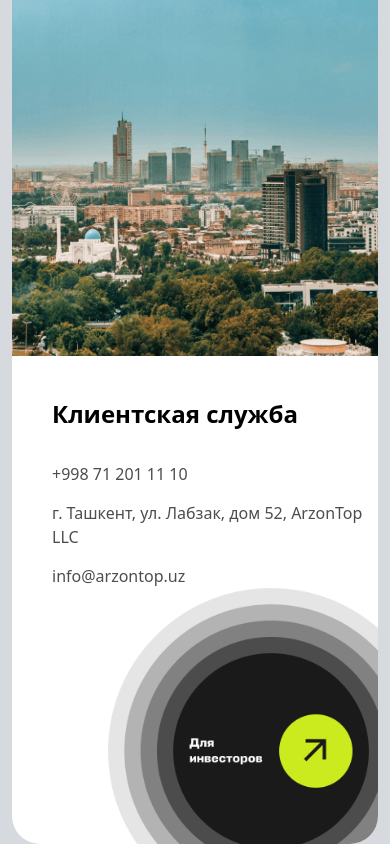
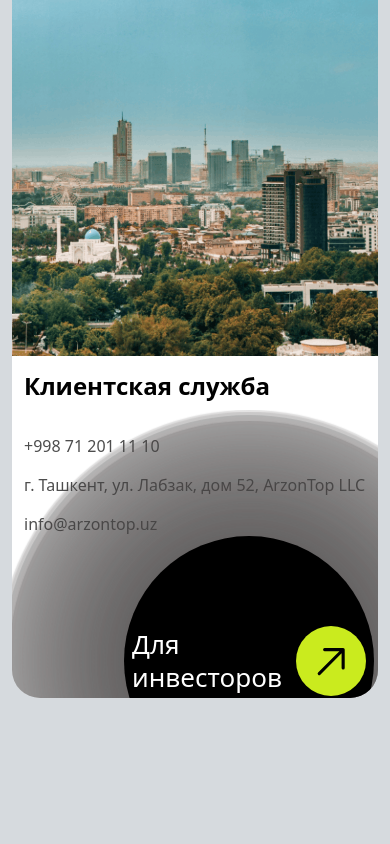
Before and after one commit to boburastonov/arzontop-lp, a React (Vite) app: page /contacts in a window 390 px wide. Shown: the part 219-1063 px from the top of the page. After the commit the page ends 929 px from the top, so only its background shows below. Built offline with nearby package versions, Linux system fonts and the light colour scheme.

Commit message:
add contact page with media queries

```diff
--- a/src/index.css
+++ b/src/index.css
@@ -36,8 +36,54 @@ body {
 }
 
 .usage {
-  background: url('../public/2-bg.png');
+  background: url("../src/assets/2-bg.png");
   background-repeat: no-repeat;
   background-size: auto;
   background-position: center;
 }
+
+/* Pulse animation */
+.pulse-ring {
+  position: absolute;
+  width: 420px;
+  height: 420px;
+  border-radius: 50%;
+  background: radial-gradient(circle, rgb(74, 71, 71), rgba(0, 0, 0, 0));
+  animation: pulse 3s infinite;
+}
+
+.pulse-ring:nth-child(2) {
+  animation-delay: 0.4s;
+}
+
+.pulse-ring:nth-child(3) {
+  animation-delay: 0.8s;
+}
+
+.pulse-ring:nth-child(4) {
+  animation-delay: 1.2s;
+}
+
+@keyframes pulse {
+  0% {
+    transform: scale(1);
+    opacity: 1;
+  }
+  100% {
+    transform: scale(1.4);
+    opacity: 0.5;
+  }
+}
+
+@media (max-width: 520px) {
+  @keyframes pulse {
+    0% {
+      transform: scale(1);
+      opacity: 1;
+    }
+    100% {
+      transform: scale(1.2);
+      opacity: 0.5;
+    }
+  }
+}
--- a/src/pages/contacts/contacts.jsx
+++ b/src/pages/contacts/contacts.jsx
@@ -1,29 +1,51 @@
 import React from "react";
 import contactBg from "../../assets/contact-bg.png";
-import Invest from "../../assets/invest.png";
-import { FaArrowRight } from "react-icons/fa";
 import { NavLink } from "react-router-dom";
 import Header from "../../components/header";
+import { GoArrowRight } from "react-icons/go";
 
 const Contacts = () => {
   return (
     <section>
       <Header />
-      <div className="container flex md:flex-row flex-col rounded-[28px] mx-auto h-[550px] px-3">
+      <div className="container flex flex-col mx-auto px-3 pb-3">
+        <div className="w-full flex md:flex-row flex-col md:items-stretch items-center mx-auto md:h-[550px] rounded-[28px]">
+          {" "}
           <img
-          className="object-left-top md:rounded-bl-[28px] md:rounded-tr-none rounded-tl-[28px] rounded-tr-[28px]"
+            className="md:w-auto w-full object-left-top md:rounded-bl-[28px] md:rounded-tr-none rounded-tl-[28px] rounded-tr-[28px]"
             src={contactBg}
             alt="picture"
           />
-        <article className="md:w-[65%] pt-10 pl-10 bg-white md:rounded-tr-[28px] md:rounded-br-[28px] md:rounded-bl-none rounded-bl-[28px] rounded-br-[28px] w-full overflow-clip">
+          <article className="md:w-[65%] md:h-auto sm:pt-10 sm:pl-10 pt-3 pl-3 bg-white md:rounded-tr-[28px] md:rounded-br-[28px] md:rounded-bl-none rounded-bl-[28px] rounded-br-[28px] w-full overflow-clip">
             <div>
-            <h3 className="font-bold text-[24px] mb-[30px]">Клиентская служба</h3>
+              <h3 className="font-bold text-[24px] mb-[30px]">
+                Клиентская служба
+              </h3>
               <p className="mb-[15px] text-[#4d4d4d]">+998 71 201 11 10</p>
-            <p className="mb-[15px] text-[#4d4d4d]">г. Ташкент, ул. Лабзак, дом 52, ArzonTop LLC</p>
+              <p className="mb-[15px] text-[#4d4d4d]">
+                г. Ташкент, ул. Лабзак, дом 52, ArzonTop LLC
+              </p>
               <p className="text-[#4d4d4d]">info@arzontop.uz</p>
-            <img className="w-[450px] ml-auto lg:mt-12 md:-mr-10 md:mt-28 sm:-mr-20 sm:mb-[-150px] -mr-14 mb-[-70px]" src={Invest} alt="invest" />
+              <div className="relative lg:w-[450px] lg:h-[450px] md:w-[400px] md:h-[400px] sm:w-[350px] sm:h-[350px] w-[250px] h-[250px] flex items-center justify-center ml-auto lg:mt-12 md:-mr-10 md:mt-16 sm:-mr-10 sm:-mb-[100px] mr-1 -mb-[88px]">
+                <div className="pulse-ring lg:w-[420px] lg:h-[420px] md:w-[360px] md:h-[360px] sm:w-[340px] sm:h-[340px] w-[160px] h-[160px]"></div>
+                <div className="pulse-ring lg:w-[400px] lg:h-[400px] md:w-[340px] md:h-[340px] sm:w-[320px] sm:h-[320px] w-[150px] h-[150px]"></div>
+                <div className="pulse-ring lg:w-[380px] lg:h-[380px] md:w-[320px] md:h-[320px] sm:w-[300px] sm:h-[300px] w-[140px] h-[140px]"></div>
+                <div className="pulse-ring lg:w-[360px] lg:h-[360px] md:w-[300px] md:h-[300px] sm:w-[280px] sm:h-[280px] w-[130px] h-[130px]"></div>
+                <div className="flex items-center justify-between absolute z-[2] bg-black text-white rounded-[50%] lg:w-[340px] lg:h-[340px] md:w-[280px] md:h-[280px] sm:w-[260px] sm:h-[260px] w-[250px] h-[250px] p-2">
+                  <h3 className="md:text-[30px] md:leading-[38px] text-[26px] leading-[33px]">
+                    Для <br /> инвесторов
+                  </h3>
+                  <NavLink
+                    className="flex items-center justify-center lg:w-[140px] lg:h-[140px] md:w-[100px] md:h-[100px] sm:w-[80px] sm:h-[80px] w-[70px] h-[70px] bg-[#caeb1e] rounded-full hover:opacity-90"
+                    to={"#"}
+                  >
+                    <GoArrowRight className="text-black md:text-[60px] text-[50px] font-normal -rotate-45" />
+                  </NavLink>
+                </div>
+              </div>
             </div>
           </article>
+        </div>
       </div>
     </section>
   );
```
Also changed, not shown: src/assets/invest.png (deleted). Lines whose indentation alone changed are shown as unchanged.
